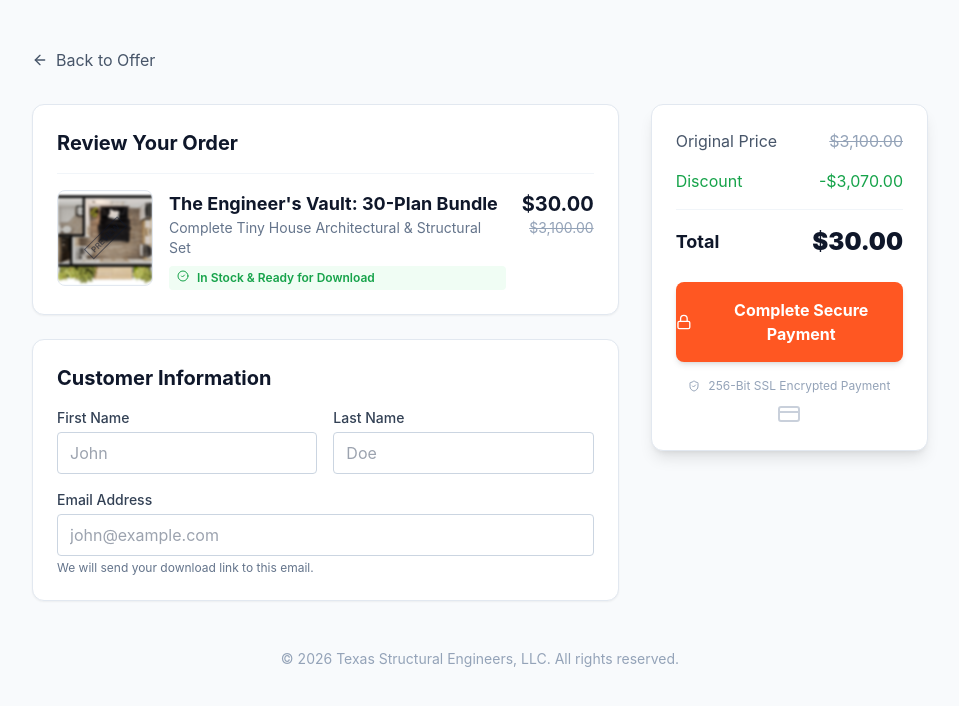
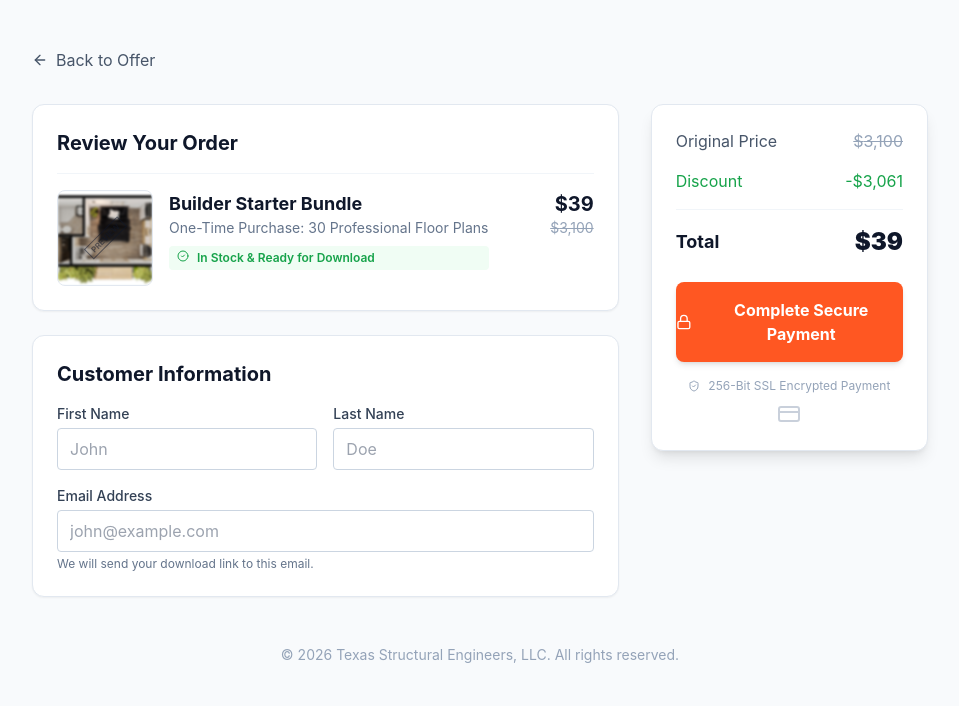
Before and after one commit to Founditmarketing/Texas-Structural-Engineers-Tripwire, a React (Vite) app: page /checkout in a window 1280 px wide. Shown: the top 706 px of the page, without its empty margins (160-1119 px from the left). Built offline with nearby package versions, Linux system fonts and the light colour scheme.

Commit message:
Fix member selection in Checkout: Dynamic content based on URL param

```diff
--- a/src/pages/Checkout.tsx
+++ b/src/pages/Checkout.tsx
@@ -1,13 +1,34 @@
 import React from 'react';
 import { ArrowLeft, CheckCircle2, Lock, ShieldCheck, CreditCard } from 'lucide-react';
-import { useNavigate } from 'react-router-dom';
+import { useNavigate, useSearchParams } from 'react-router-dom';
 
 export const Checkout: React.FC = () => {
     const navigate = useNavigate();
+    const [searchParams] = useSearchParams();
+    const planType = searchParams.get('plan') || 'drip'; // default to drip (Starter)
+
+    const isMembership = planType === 'instant';
+
+    const product = isMembership ? {
+        name: "Private Builder Membership",
+        subtitle: "Monthly Access to All Plans & Engineering Support",
+        price: 129.00,
+        originalPrice: 5000.00, // Arbitrary anchor
+        isRecurring: true,
+        features: ["Instant Access", "Weekly Q&A", "Permit Library"]
+    } : {
+        name: "Builder Starter Bundle",
+        subtitle: "One-Time Purchase: 30 Professional Floor Plans",
+        price: 39.00,
+        originalPrice: 3100.00,
+        isRecurring: false,
+        features: ["30 Floor Plans", "Delivered Instantly", "Room Dimensions"]
+    };
 
     const handlePayment = () => {
         // Placeholder for Stripe Payment Link redirection
-        // window.location.href = 'YOUR_STRIPE_PAYMENT_LINK';
+        // In a real app, this would redirect to different Stripe links based on `planType`
+        // window.location.href = isMembership ? 'STRIPE_LINK_MEMBERSHIP' : 'STRIPE_LINK_STARTER';
         navigate('/upsell-permit'); // Redirect to first upsell
     };
 
@@ -37,16 +58,18 @@ export const Checkout: React.FC = () => {
                                     </div>
                                 </div>
                                 <div>
-                                    <h3 className="font-bold text-lg text-slate-900">The Engineer's Vault: 30-Plan Bundle</h3>
-                                    <p className="text-slate-500 text-sm mb-2">Complete Tiny House Architectural & Structural Set</p>
+                                    <h3 className="font-bold text-lg text-slate-900">{product.name}</h3>
+                                    <p className="text-slate-500 text-sm mb-2">{product.subtitle}</p>
                                     <div className="flex gap-2 text-xs text-green-600 font-semibold bg-green-50 px-2 py-1 rounded inline-block">
                                         <CheckCircle2 className="w-3 h-3" />
                                         <span>In Stock & Ready for Download</span>
                                     </div>
                                 </div>
                                 <div className="ml-auto text-right">
-                                    <p className="font-bold text-xl text-slate-900">$30.00</p>
-                                    <p className="text-slate-400 line-through text-sm">$3,100.00</p>
+                                    <p className="font-bold text-xl text-slate-900">
+                                        ${product.price}{product.isRecurring && <span className="text-base font-normal text-slate-500">/mo</span>}
+                                    </p>
+                                    <p className="text-slate-400 line-through text-sm">${product.originalPrice.toLocaleString()}</p>
                                 </div>
                             </div>
                         </div>
@@ -78,15 +101,17 @@ export const Checkout: React.FC = () => {
                         <div className="bg-white p-6 rounded-xl shadow-lg border border-slate-200 sticky top-4">
                             <div className="flex items-center justify-between mb-4">
                                 <span className="text-slate-600">Original Price</span>
-                                <span className="text-slate-400 line-through">$3,100.00</span>
+                                <span className="text-slate-400 line-through">${product.originalPrice.toLocaleString()}</span>
                             </div>
                             <div className="flex items-center justify-between mb-4 text-green-600">
                                 <span>Discount</span>
-                                <span>-$3,070.00</span>
+                                <span>-${(product.originalPrice - product.price).toLocaleString()}</span>
                             </div>
                             <div className="border-t border-slate-100 pt-4 mb-6 flex items-center justify-between">
-                                <span className="font-bold text-slate-900 text-lg">Total</span>
-                                <span className="font-black text-2xl text-slate-900">$30.00</span>
+                                <span className="font-bold text-slate-900 text-lg">{product.isRecurring ? 'Monthly Total' : 'Total'}</span>
+                                <span className="font-black text-2xl text-slate-900">
+                                    ${product.price}{product.isRecurring && <span className="text-lg font-normal text-slate-500">/mo</span>}
+                                </span>
                             </div>
 
                             <button
```
